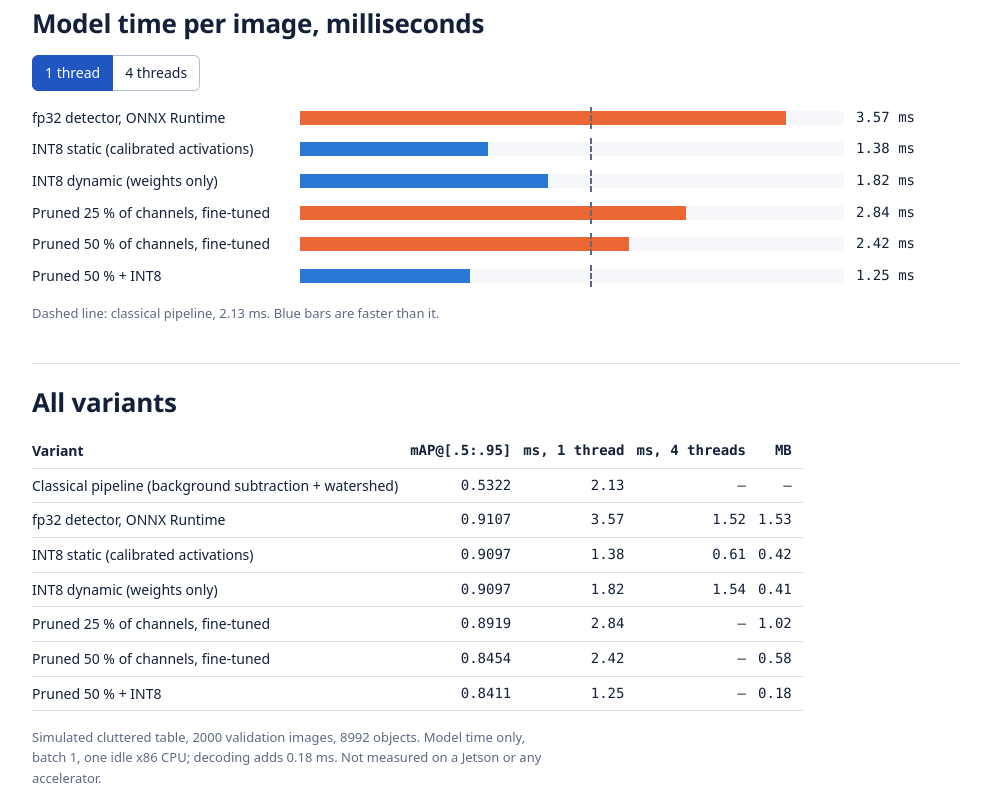
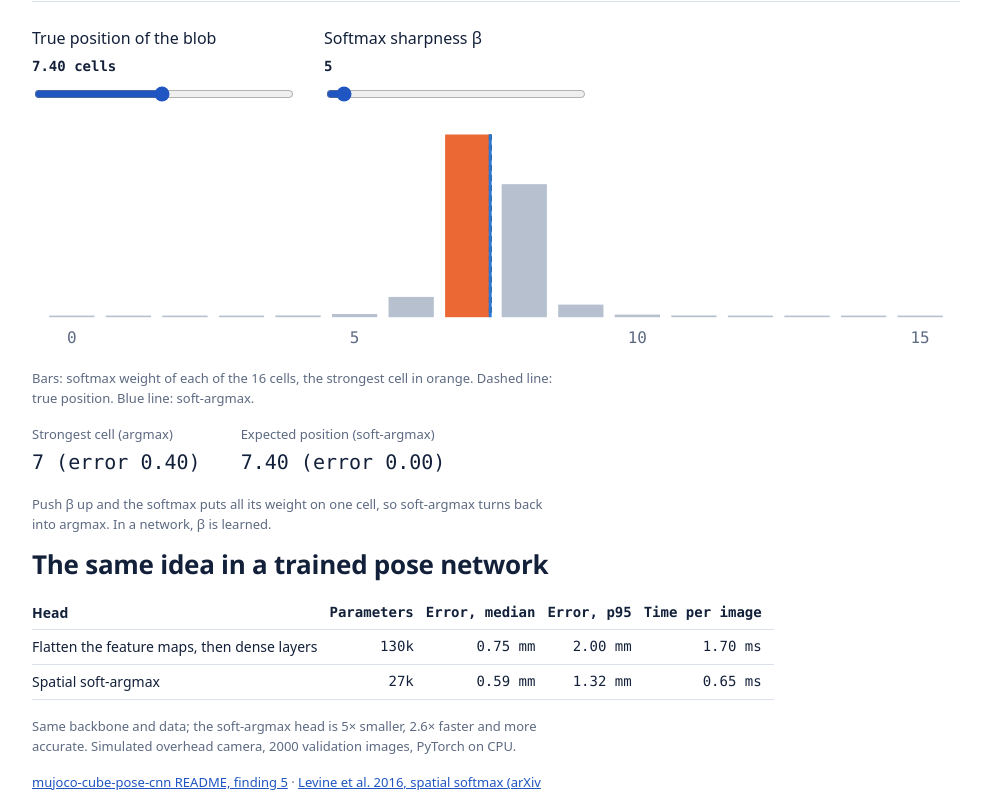
Before and after one commit to AungKaung1928/pixels-to-pose, a React (Vite) app: page / in a window 1280 px wide. Shown: the part 1820-2616 px from the top of the page, without its empty margins (144-1135 px from the left). Built offline with nearby package versions, Linux system fonts and the light colour scheme.

Commit message:
Chapter: Ask for a coordinate, get a coordinate (argmax vs soft-argmax, flatten vs soft-argmax head)

```diff
--- a/src/App.tsx
+++ b/src/App.tsx
@@ -2,6 +2,7 @@ import { useState } from 'react'
 import { rows, source } from './content/int8'
 import { CameraChapter } from './CameraChapter'
 import { DetectChapter } from './DetectChapter'
+import { KeypointChapter } from './KeypointChapter'
 import { LangContext, initialLang, saveLang } from './i18n'
 import type { Lang } from './i18n'
 
@@ -72,6 +73,7 @@ export default function App() {
         <main>
           <CameraChapter />
           <DetectChapter />
+          <KeypointChapter />
           <section className="intro chapter-break">
             <p className="eyebrow">{t.eyebrow}</p>
             <h1>{t.title}</h1>
--- /dev/null
+++ b/src/KeypointChapter.tsx
@@ -0,0 +1,159 @@
+import { useState } from 'react'
+import { argmax, blob, softArgmax, softmax } from './lib/softargmax'
+import { useLang } from './i18n'
+
+const N = 16
+const W = 640
+const H = 160
+const M = { l: 8, r: 8, t: 10, b: 24 }
+
+const HEADS = [
+  { id: 'flatten', params: '130k', median: 0.75, p95: 2.0, ms: 1.7 },
+  { id: 'softargmax', params: '27k', median: 0.59, p95: 1.32, ms: 0.65 },
+]
+
+const T = {
+  en: {
+    eyebrow: 'Keypoint heads',
+    title: 'Ask for a coordinate, get a coordinate',
+    intro:
+      'A CNN turns an image into feature maps where one blob lights up on the object. Taking the strongest cell snaps the answer to the grid. Taking the expected position under a softmax keeps the part between two cells.',
+    pos: 'True position of the blob',
+    beta: 'Softmax sharpness β',
+    cells: 'cells',
+    plot: 'Bars: softmax weight of each of the 16 cells, the strongest cell in orange. Dashed line: true position. Blue line: soft-argmax.',
+    arg: 'Strongest cell (argmax)',
+    soft: 'Expected position (soft-argmax)',
+    err: 'error',
+    note: 'Push β up and the softmax puts all its weight on one cell, so soft-argmax turns back into argmax. In a network, β is learned.',
+    table: 'The same idea in a trained pose network',
+    cols: ['Head', 'Parameters', 'Error, median', 'Error, p95', 'Time per image'],
+    heads: { flatten: 'Flatten the feature maps, then dense layers', softargmax: 'Spatial soft-argmax' },
+    tableNote:
+      'Same backbone and data; the soft-argmax head is 5× smaller, 2.6× faster and more accurate. Simulated overhead camera, 2000 validation images, PyTorch on CPU.',
+    source1: 'mujoco-cube-pose-cnn README, finding 5',
+    source2: 'Levine et al. 2016, spatial softmax (arXiv 1504.00702)',
+  },
+  ja: {
+    eyebrow: 'キーポイントヘッド',
+    title: '座標を求めるなら座標を出させる',
+    intro:
+      'CNN は画像を特徴マップに変え、物体の位置で 1 つの塊が明るくなります。最も強いセルを選ぶと、答えはグリッドに吸着します。softmax のもとでの期待位置を取ると、2 つのセルの間の情報が残ります。',
+    pos: '塊の真の位置',
+    beta: 'softmax の鋭さ β',
+    cells: 'セル',
+    plot: '棒: 16 セルそれぞれの softmax の重み (最も強いセルはオレンジ)。破線: 真の位置。青い線: soft-argmax。',
+    arg: '最も強いセル (argmax)',
+    soft: '期待位置 (soft-argmax)',
+    err: '誤差',
+    note: 'β を上げると softmax は 1 つのセルに全重みを置くので、soft-argmax は argmax に戻ります。ネットワークでは β も学習します。',
+    table: '学習済みの姿勢推定ネットワークでの同じ考え方',
+    cols: ['ヘッド', 'パラメータ数', '誤差 (中央値)', '誤差 (p95)', '画像 1 枚の時間'],
+    heads: { flatten: '特徴マップを平坦化して全結合層', softargmax: '空間 soft-argmax' },
+    tableNote:
+      'バックボーンとデータは同じです。soft-argmax ヘッドは 5 分の 1 の大きさで 2.6 倍速く、より正確です。シミュレーションの真上カメラ、検証画像 2000 枚、CPU 上の PyTorch。',
+    source1: 'mujoco-cube-pose-cnn README の知見 5',
+    source2: 'Levine et al. 2016、spatial softmax (arXiv 1504.00702)',
+  },
+}
+
+export function KeypointChapter() {
+  const lang = useLang()
+  const t = T[lang]
+  const [x0, setX0] = useState(7.4)
+  const [beta, setBeta] = useState(5)
+  const f = blob(N, x0)
+  const w = softmax(f, beta)
+  const a = argmax(f)
+  const s = softArgmax(f, beta)
+  const cw = (W - M.l - M.r) / N
+  const x = (c: number) => M.l + (c + 0.5) * cw
+  const y = (v: number) => M.t + (1 - v) * (H - M.t - M.b)
+  const wMax = Math.max(...w)
+  return (
+    <>
+      <section className="intro chapter-break">
+        <p className="eyebrow">{t.eyebrow}</p>
+        <h1>{t.title}</h1>
+        <p>{t.intro}</p>
+      </section>
+      <section className="panel" aria-label={t.title}>
+        <div className="controls">
+          <label htmlFor="kp-pos">
+            {t.pos} <b className="num">{x0.toFixed(2)} {t.cells}</b>
+            <input id="kp-pos" type="range" min={2} max={13} step={0.05} value={x0} onChange={(e) => setX0(Number(e.target.value))} />
+          </label>
+          <label htmlFor="kp-beta">
+            {t.beta} <b className="num">{beta}</b>
+            <input id="kp-beta" type="range" min={1} max={100} step={1} value={beta} onChange={(e) => setBeta(Number(e.target.value))} />
+          </label>
+        </div>
+        <div className="table-scroll">
+          <svg className="kp-plot" viewBox={`0 0 ${W} ${H}`} role="img" aria-label={t.plot}>
+            {w.map((v, i) => (
+              <rect key={i} className={i === a ? 'kp-cell top' : 'kp-cell'} x={x(i) - cw * 0.4} width={cw * 0.8} y={y(v / wMax)} height={y(0) - y(v / wMax)} />
+            ))}
+            <line className="kp-true" x1={x(x0)} x2={x(x0)} y1={M.t} y2={y(0)} />
+            <line className="kp-soft" x1={x(s)} x2={x(s)} y1={M.t} y2={y(0)} />
+            {[0, 5, 10, 15].map((c) => (
+              <text key={c} className="kp-axis" x={x(c)} y={H - 6} textAnchor="middle">
+                {c}
+              </text>
+            ))}
+          </svg>
+        </div>
+        <p className="muted">{t.plot}</p>
+        <dl className="readout">
+          <div>
+            <dt>{t.arg}</dt>
+            <dd className="num">
+              {a} ({t.err} {Math.abs(a - x0).toFixed(2)})
+            </dd>
+          </div>
+          <div>
+            <dt>{t.soft}</dt>
+            <dd className="num">
+              {s.toFixed(2)} ({t.err} {Math.abs(s - x0).toFixed(2)})
+            </dd>
+          </div>
+        </dl>
+        <p className="muted">{t.note}</p>
+        <h2>{t.table}</h2>
+        <div className="table-scroll">
+          <table>
+            <thead>
+              <tr>
+                {t.cols.map((c, i) => (
+                  <th key={c} scope="col" className={i ? 'num' : undefined}>
+                    {c}
+                  </th>
+                ))}
+              </tr>
+            </thead>
+            <tbody>
+              {HEADS.map((h) => (
+                <tr key={h.id}>
+                  <th scope="row">{t.heads[h.id as 'flatten' | 'softargmax']}</th>
+                  <td className="num">{h.params}</td>
+                  <td className="num">{h.median.toFixed(2)} mm</td>
+                  <td className="num">{h.p95.toFixed(2)} mm</td>
+                  <td className="num">{h.ms.toFixed(2)} ms</td>
+                </tr>
+              ))}
+            </tbody>
+          </table>
+        </div>
+        <p className="muted">{t.tableNote}</p>
+        <p className="muted">
+          <a href="https://github.com/AungKaung1928/mujoco-cube-pose-cnn" lang="en">
+            {t.source1}
+          </a>
+          {' · '}
+          <a href="https://arxiv.org/abs/1504.00702" lang="en">
+            {t.source2}
+          </a>
+        </p>
+      </section>
+    </>
+  )
+}
--- a/src/index.css
+++ b/src/index.css
@@ -401,3 +401,35 @@ td.pass {
 td.fail {
   color: var(--ink-3);
 }
+
+.kp-plot {
+  display: block;
+  width: 100%;
+  min-width: 360px;
+  height: auto;
+}
+
+.kp-cell {
+  fill: var(--hairline-strong);
+}
+
+.kp-cell.top {
+  fill: var(--series-2);
+}
+
+.kp-true {
+  stroke: var(--ink);
+  stroke-width: 2;
+  stroke-dasharray: 4 3;
+}
+
+.kp-soft {
+  stroke: var(--series-1);
+  stroke-width: 2;
+}
+
+.kp-axis {
+  fill: var(--ink-3);
+  font-family: var(--font-mono);
+  font-size: 11px;
+}
```
Also changed, not shown: 1 other file (tests, documents, lock files or other folders).
